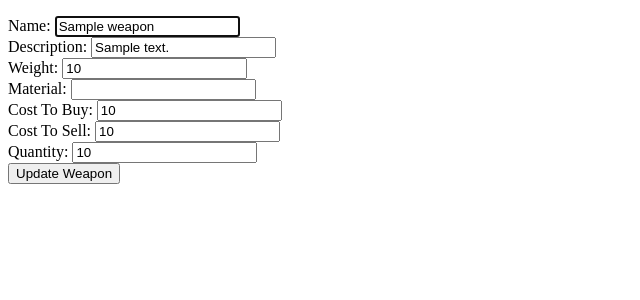
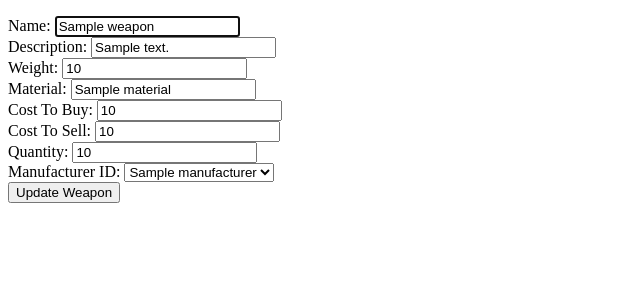
Before and after one commit to ablaney88/python_project, a Flask app: page /weapons/1/edit_only_weapon in a window 1280 px wide. Shown: the part 152-452 px from the top of the page, without its empty margins (0-640 px from the left). Run offline with Flask 3, Linux system fonts and the light colour scheme; a database or web service that is not in the repository returns one stand-in record (values such as "Sample title"); some libraries are stand-ins or nearby versions.

Commit message:
randolphs suffering

```diff
--- a/controllers/manufacturers_controller.py
+++ b/controllers/manufacturers_controller.py
@@ -17,6 +17,7 @@ def manufacturers():
 
 @manufacturers_blueprint.route("/manufacturers/<id>/edit", methods=['GET'])
 def edit_manufacturer(id):
+    print("here")
     manufacturer = manufacturer_repository.select(id)
     manufacturers = manufacturer_repository.select_all()
     return render_template('manufacturers/edit.html', manufacturer = manufacturer, all_manufacturers = manufacturers)
@@ -40,9 +41,9 @@ def create_manufacturer():
 def update_manufacturer(id):
     name = request.form["name"]
     description = request.form["description"]
-    year_founded = request.form["year founded"]
+    year_founded = request.form["year_founded"]
 
-    manufacturer = Manufacturer(name, description, year_founded)
+    manufacturer = Manufacturer(name, description, year_founded, id)
 
     manufacturer_repository.update(manufacturer)
     return redirect('/manufacturers')
--- a/controllers/weapons_controller.py
+++ b/controllers/weapons_controller.py
@@ -79,7 +79,7 @@ def update_weapon(id):
     manufacturer_id = request.form["manufacturer_id"]
 
     manufacturer = manufacturer_repository.select(manufacturer_id)
-    weapon = Weapon(name, description, weight, material, cost_to_buy, cost_to_sell, quantity, manufacturer, id)
+    weapon = Weapon(name, manufacturer, description, weight, material, cost_to_buy, cost_to_sell, quantity, id)
 
     weapon_repository.update(weapon)
     return redirect('/weapons')
--- a/repositories/manufacturer_repository.py
+++ b/repositories/manufacturer_repository.py
@@ -52,3 +52,5 @@ def delete(id):
 
 def update(manufacturer):
     sql = "UPDATE manufacturers SET (name, description, year_founded) = (%s, %s, %s) WHERE id = %s"
+    values = [manufacturer.name, manufacturer.description, manufacturer.year_founded, manufacturer.id]
+    run_sql(sql, values)
--- a/repositories/weapon_repository.py
+++ b/repositories/weapon_repository.py
@@ -67,8 +67,8 @@ def delete(id):
     run_sql(sql, values)
 
 def update(weapon):
-    sql = "UPDATE weapons SET (name, description, weight, material, cost_to_buy, cost_to_sell, quantity, manufacturer_id) = (%s, %s, %s, %s, %s, %s, %s) WHERE id = %s"
-    values = [weapon.name, weapon.description, weapon.weight, weapon.material, weapon.cost_to_buy, weapon.cost_to_sell, weapon.quantity, weapon.manufacturer.id]
+    sql = "UPDATE weapons SET (name, description, weight, material, cost_to_buy, cost_to_sell, quantity, manufacturer_id) = (%s, %s, %s, %s, %s, %s, %s, %s) WHERE id = %s"
+    values = [weapon.name, weapon.description, weapon.weight, weapon.material, weapon.cost_to_buy, weapon.cost_to_sell, weapon.quantity, weapon.manufacturer.id, weapon.id]
     run_sql(sql, values)
 
 def weapons_from_manufacturer(manufacturer):
--- a/templates/manufacturers/edit.html
+++ b/templates/manufacturers/edit.html
@@ -14,7 +14,7 @@
 
     <div>
       <label for="year_founded">Year Founded:</label>
-      <input type="number" id="year_founded" name="year_founded" value="{{manufacturer.year_founded}}" required>
+      <input type="text" id="year_founded" name="year_founded" value="{{manufacturer.year_founded}}" required>
     </div>
 
     <button type="submit">Update Manufacturer</button>
--- a/templates/manufacturers/index.html
+++ b/templates/manufacturers/index.html
@@ -12,7 +12,7 @@
       <div class="buttons">
 
         <form class="edit-form" action="/manufacturers/{{ manufacturer.id }}/edit" method="GET">
-            <button type="button">Edit Manufacturer</button>
+            <button type="submit">Edit Manufacturer</button>
           </form>
 
         <form class="delete-form" action="/manufacturers/{{ manufacturer.id }}/delete" method="POST">
--- a/templates/weapons/edit_only_weapon.html
+++ b/templates/weapons/edit_only_weapon.html
@@ -20,7 +20,7 @@
 
     <div>
         <label for="material">Material:</label>
-        <input type="number" id="material" name="material" value="{{weapon.material}}" required>
+        <input type="text" id="material" name="material" value="{{weapon.material}}" required>
       </div>
 
       <div>
@@ -38,6 +38,14 @@
         <input type="number" id="quantity" name="quantity" value="{{weapon.quantity}}" required>
       </div>
 
+      <div>
+        <label for="manufacturer_id">Manufacturer ID:</label>
+        <select name="manufacturer_id">
+          <option value="{{weapon.manufacturer.id}}">{{weapon.manufacturer.name}}</option>
+        </select>
+        <!-- <input type="text" name="manufacturer_id" > -->
+      </div>
+
 
     <button type="submit">Update Weapon</button>
 
--- a/templates/weapons/index.html
+++ b/templates/weapons/index.html
@@ -8,12 +8,12 @@
     <div>
        {{weapon.manufacturer.name}}
        <form class="edit-form" action="/manufacturers/{{ weapon.manufacturer.id }}/edit" method="GET">
-        <button type="button">Edit Manufacturer</button>
+        <button type="submit">Edit Manufacturer</button>
       </form>
       <div>
         <p>{{weapon.name}}</p>
         <form class="edit-form" action="/weapons/{{ weapon.id }}/edit_only_weapon" method="GET">
-          <button type="button">Edit Weapon</button>
+          <button type="submit">Edit Weapon</button>
         </form>
         <p>{{weapon.description}}</p>
         <p>{{weapon.weight}}kg</p>
@@ -25,7 +25,7 @@
       <div class="buttons">
 
         <form class="delete-form" action="/weapons/{{ weapon.id }}/delete" method="POST">
-            <button type="button">Delete</button>
+            <button type="submit">Delete</button>
         </form>
         <form class="edit-form" action="/weapons/{{ weapon.id }}/edit" method="GET">
           <button type="button">Edit All</button>
```
Also changed, not shown: console.py (+24 -9 lines), db/inventory.sql (+9 -9 lines).
